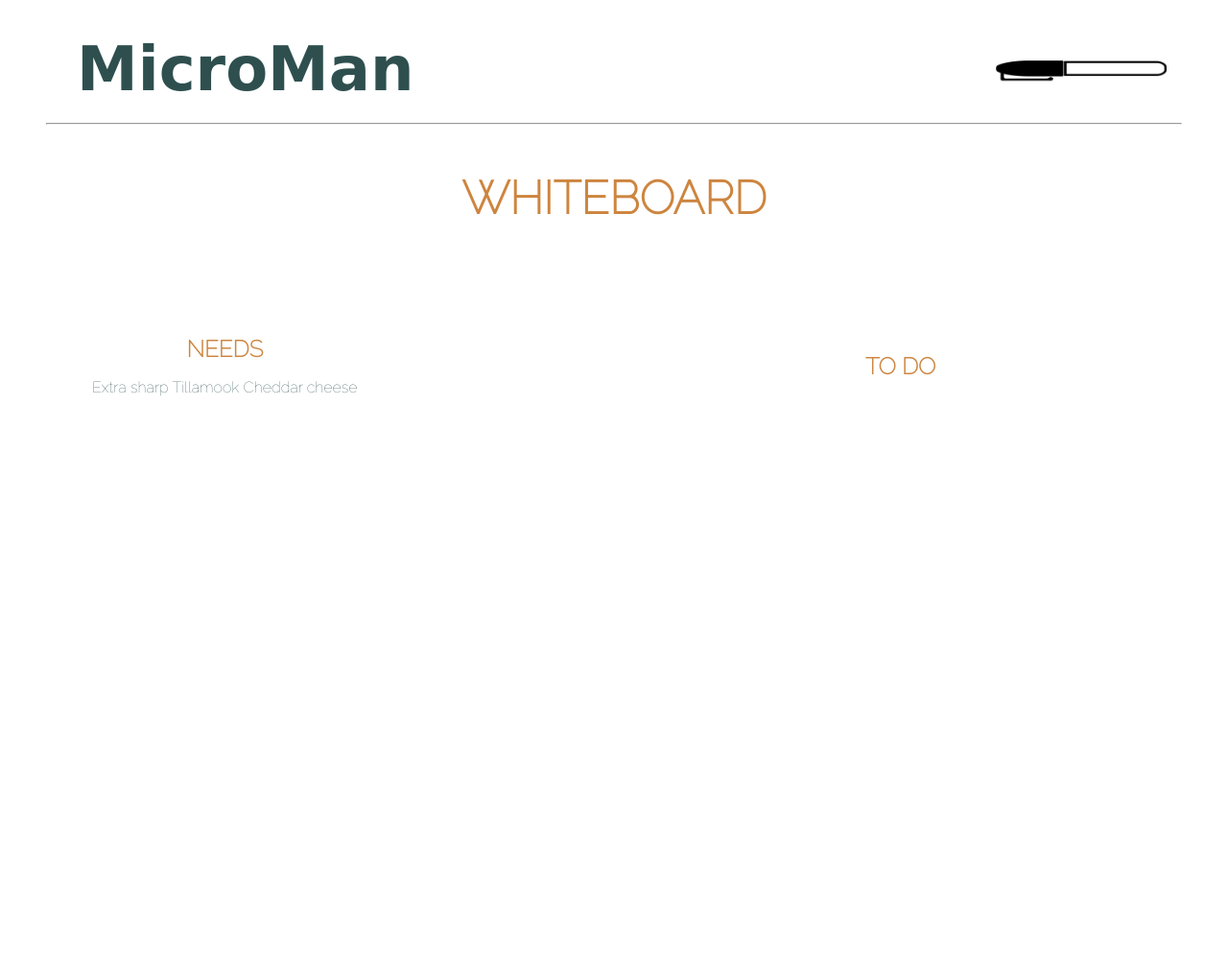
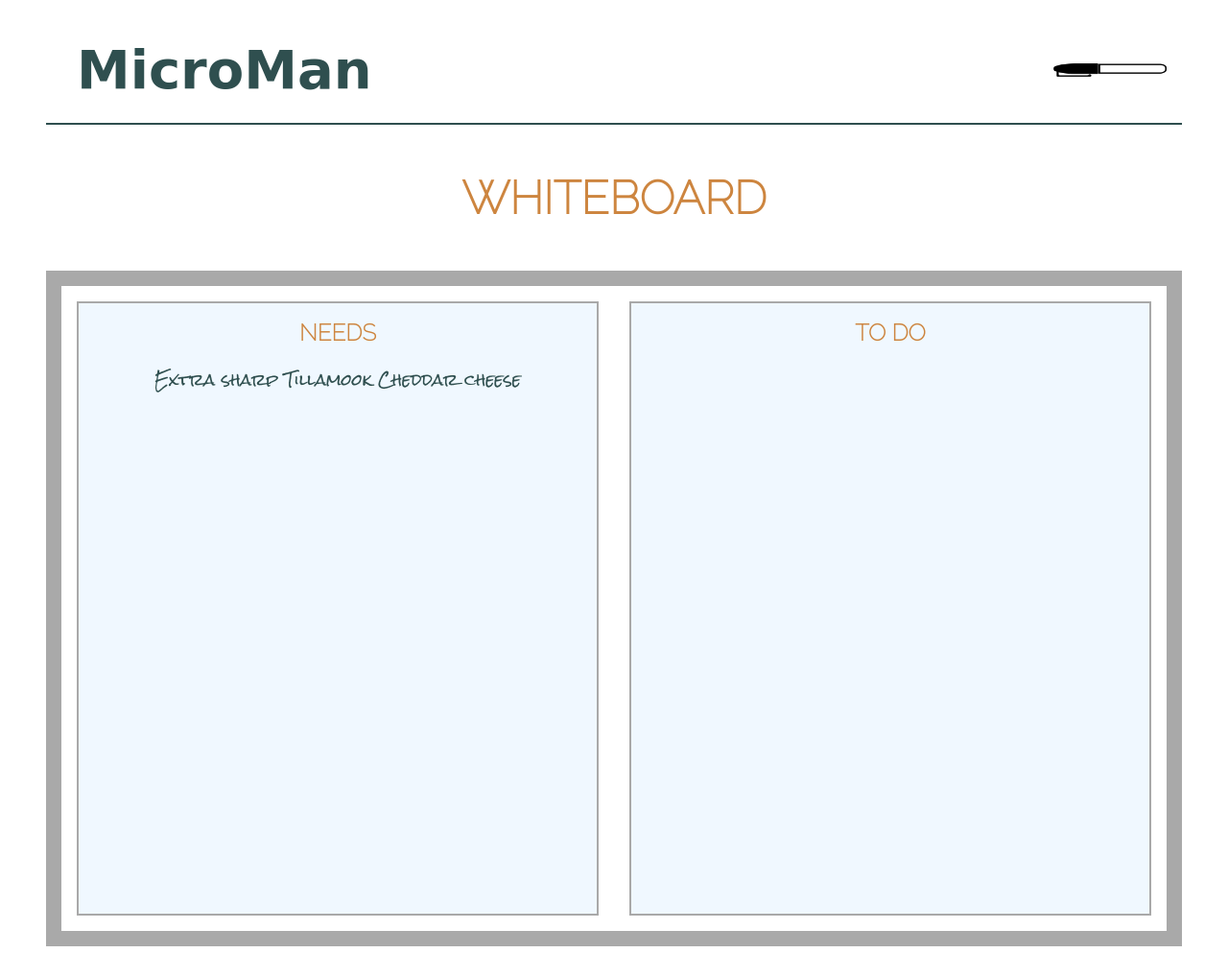
Before and after one commit to Amber-DiNenna/Capstone, a Django app: page /whiteboard/ in a window 1280 px wide. Shown: the whole page at 96% size. Before the commit the page ends 413 px from the top, so only its background shows below. Run offline with Django 4.2, Linux system fonts and the light colour scheme; data comes from the database, SQL or seed files in the repository; some web fonts are replaced.

Commit message:
Add styling to whiteboard.

```diff
--- a/kitchen_project/base/models.py
+++ b/kitchen_project/base/models.py
@@ -20,10 +20,10 @@ class Task(models.Model):
 class Update(models.Model):
   # user =
   update_types = (
-    ('New', 'New'),
-    ('Out', 'Out'),
-    ('Gone', 'Gone'),
-    ('Change', 'Change'),
+    ('NEW', 'NEW'),
+    ('OUT', 'OUT'),
+    ('GONE', 'GONE'),
+    ('CHANGE', 'CHANGE'),
   )
   type = models.CharField(max_length=6, choices=update_types)
   subject = models.CharField(max_length=200)
--- a/kitchen_project/static/base/styles.css
+++ b/kitchen_project/static/base/styles.css
@@ -8,13 +8,10 @@ font-family: 'Rock Salt', cursive; (babes handwriting)
 
 
 font-family: 'Advent Pro', sans-serif; (tight and very thin)
-
 font-family: 'News Cycle', sans-serif; (tight thin normal)
 font-family: 'Notable', sans-serif; (wide and thick)
 font-family: 'Raleway', sans-serif; (tight, matches triangles)
 font-family: 'Thasadith', sans-serif; (tight thin normal)*/
-
-
 
 * {
   margin: 0;
@@ -27,6 +24,7 @@ body {
   font-family: 'Raleway', sans-serif;
   background-color:white;
   color:darkslategray;
+  /* font-weight: 900; */
 }
 
 a {
@@ -40,6 +38,7 @@ a:hover {
 
 h2 {
   color:peru;
+
 }
 
 .h2-header {
@@ -50,6 +49,7 @@ h2 {
 
 h3 {
   font-size: 2.5rem;
+
 }
 
 button {
@@ -70,13 +70,17 @@ header {
 }
 
 #micro-logo {
-  font-size: 4rem;
+  font-size: 3.5rem;
   color:darkslategray;
   font-family: 'Megrim', cursive;
 }
 
 #sharpie {
-  width: 15%;
+  width: 10%;
+}
+
+hr {
+  border: 1px solid darkslategray;
 }
 
 /* ^^^ NAV BAR------------------------------------------- ^^^ */
@@ -85,8 +89,6 @@ header {
   display: flex;
   flex-direction: column;
   text-align: center;
-
-
 }
 
 #whiteboard {
@@ -94,7 +96,23 @@ header {
   align-items: center;
   justify-content: space-between;
   text-align: center;
-  /* background-color: whitesmoke; */
+  border: 1rem solid darkgray;
+  /* background-color:aliceblue; */
+}
+
+#needs, #todo {
+  border: 2px solid darkgray;
+  width: 50%;
+  height: 40rem;
+  background-color:aliceblue;
+}
+
+/* .gray-hr {
+  border: 1px solid darkgray;
+} */
+
+.babe-writing {
+  font-family: 'Rock Salt', cursive;
 }
 
 #updates-container {
@@ -102,12 +120,20 @@ header {
   flex-direction: column;
   align-items: center;
   justify-content: space-around;
+
 }
 
 .update-div {
   text-align: center;
+  border: 1px solid darkslategray;
+  border-radius: 1rem;
+  width: 50%;
+  padding: 1rem;
 }
 
+.timestamp {
+  color: darkgrey;
+}
 /* TABLES ---------------------------------------- */
 
 table {
--- a/kitchen_project/templates/changes.html
+++ b/kitchen_project/templates/changes.html
@@ -6,14 +6,14 @@
 <br>
 
 <div id='updates-container'>
+  {% for update in updates %}
   <div class='update-div'>
-    {% for update in updates %}
+
     {% comment %} how do i change the color of the update.type??? {% endcomment %}
     <h2>{{ update.type }} : {{ update.subject }}</h2>
     <p>{{ update.description }}</p>
     {% comment %} <p>{{ update.user }}</p> {% endcomment %}
-    <p>{{ update.created }}</p>
-
+    <p class='timestamp'>{{ update.created }}</p>
   </div>
   <br><br>
     {% endfor %}
--- a/kitchen_project/templates/inventory.html
+++ b/kitchen_project/templates/inventory.html
@@ -13,7 +13,7 @@
         <th>ITEM  &#8593; &#8595;</th>
         <th>PAR &#8593; &#8595;</th>
         <th>ON HAND &#8593; &#8595;</th>
-        <th>TO WHITEBOARD &#8593; &#8595;</th>
+        <th>TO WHITEBOARD</th>
       </tr>
       {% for item in items %}
       <tr class='table-row'>
--- a/kitchen_project/templates/main.html
+++ b/kitchen_project/templates/main.html
@@ -8,7 +8,9 @@
     <title>MicroMan Kitchen Manager</title>
   </head>
   <body>
+
     {% include 'navbar.html' %}
+
     {% block content %}
 
     {% endblock %}
--- a/kitchen_project/templates/prep.html
+++ b/kitchen_project/templates/prep.html
@@ -2,7 +2,7 @@
 {% load static %}
 {% block content %}
 
-<h2 class='h2-header'>Main Prep List</h2>
+<h2 class='h2-header'>MAIN PREP LIST</h2>
 
 <div>
   <div>
@@ -12,7 +12,7 @@
         <th>Prep Task &#8593; &#8595;</th>
         <th>Par &#8593; &#8595;</th>
         <th>On Hand &#8593; &#8595;</th>
-        <th>ADD TO WHITEBOARD</th>
+        <th>TO WHITEBOARD</th>
       </tr>
       {% for todo in todos %}
       <tr>
--- a/kitchen_project/templates/recipes.html
+++ b/kitchen_project/templates/recipes.html
@@ -2,7 +2,7 @@
 {% load static %}
 {% block content %}
 
-<h2 class='h2-header'>Recipe Book</h2>
+<h2 class='h2-header'>RECIPE BOOK</h2>
 <br>
 
 <div id='recipe-book'>
--- a/kitchen_project/templates/whiteboard.html
+++ b/kitchen_project/templates/whiteboard.html
@@ -3,25 +3,27 @@
 {% block content %}
 
 <h2 class='h2-header'>WHITEBOARD</h2>
-<br>
+
 
 <div id='whiteboard'>
   <div id='needs'>
     <h2>NEEDS</h2>
+    {% comment %} <hr class='gray-hr'> {% endcomment %}
     {% for item in items %}
       {% if item.to_whiteboard == True %}
-      <p><a>{{ item.name }}</a></p>
+      <p class='babe-writing'><a>{{ item.name }}</a></p>
       {% endif %}
     {% endfor %}
   </div>
 
-  <br><br>
+  <br>
 
   <div id='todo'>
     <h2>TO DO</h2>
+    {% comment %} <hr class='gray-hr'> {% endcomment %}
     {% for todo in todos %}
       {% if todo.to_whiteboard == True %}
-      <p><a>{{ todo.name }}</a></p>
+      <p class='babe-writing'><a>{{ todo.name }}</a></p>
       {% endif %}
     {% endfor %}
   </div>
```
Also changed, not shown: kitchen_project/templates/home.html (+4 -4 lines).
